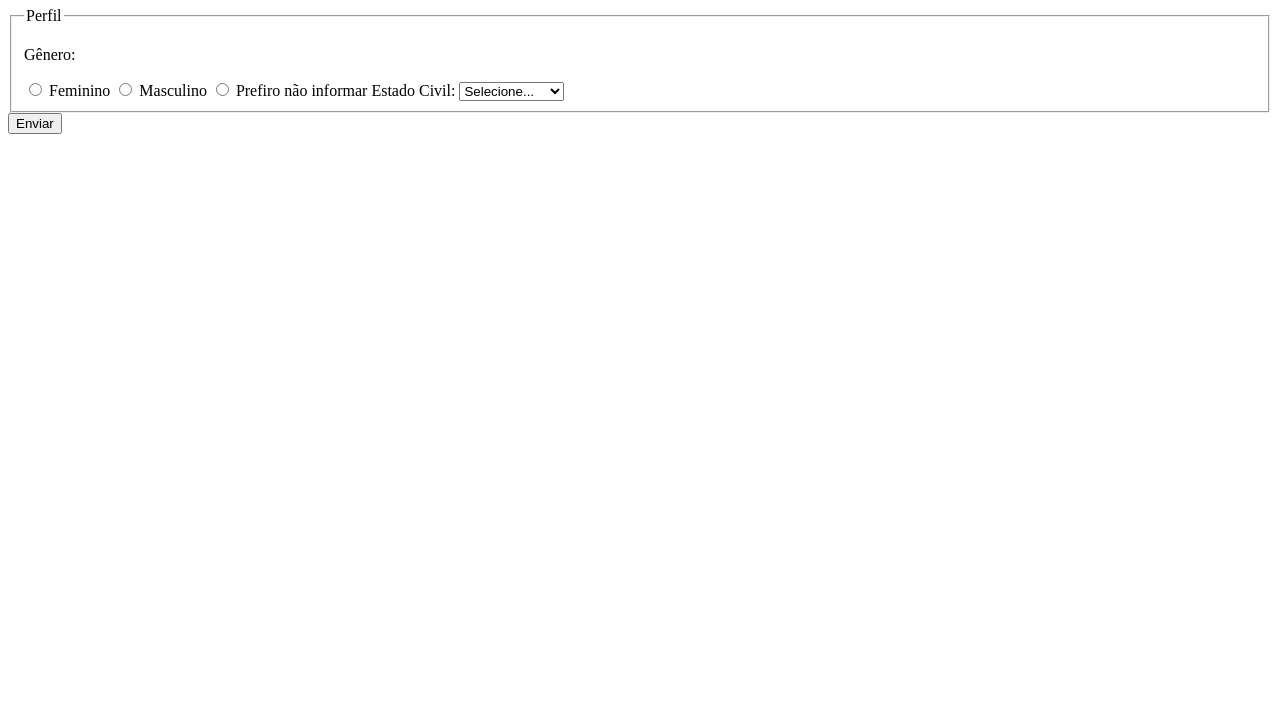
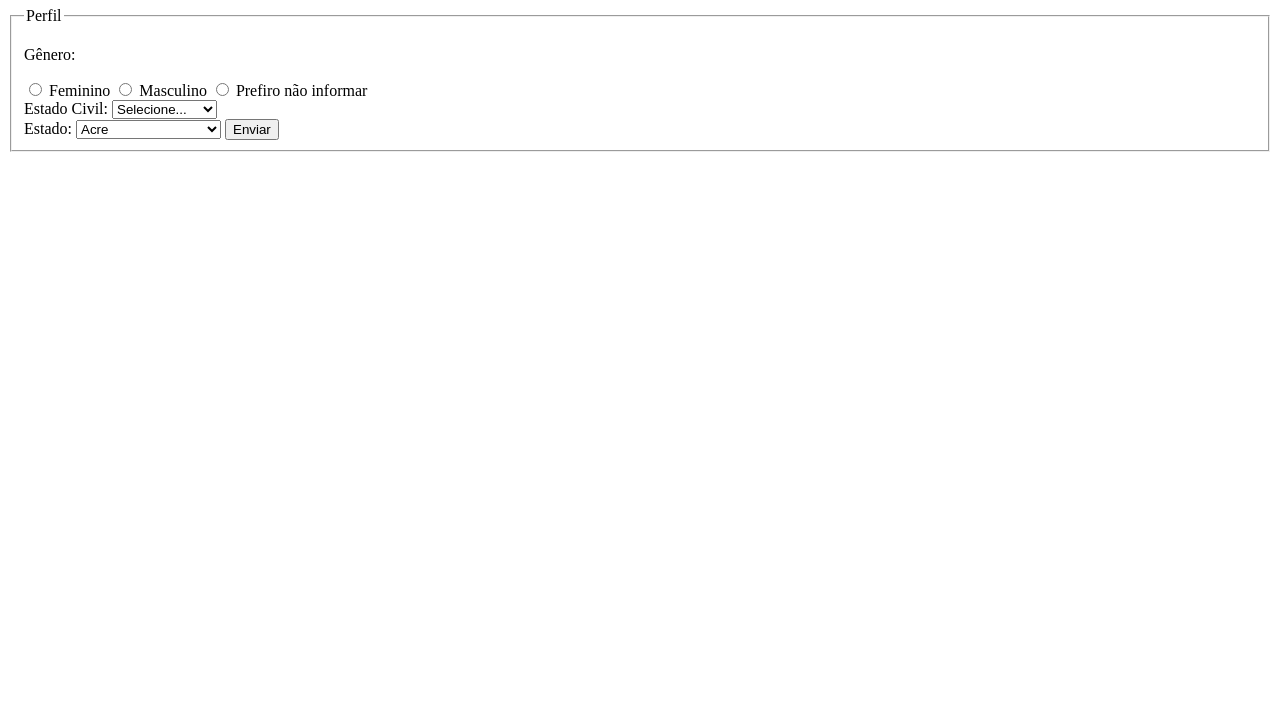
Before and after one commit to Augusto788/Culturama, a plain HTML site: page index.html in a window 1280 px wide. Shown: the part 73-800 px from the top of the page. Drawn offline with Linux system fonts and the light colour scheme.

Commit message:
Adiciona opcoes de estado

```diff
--- a/index.html
+++ b/index.html
@@ -49,6 +49,7 @@
                 <label for="UserGender">Masculino</label>
                 <input type="radio" name="UserGender" value="Not Informed">
                 <label for="UserGender">Prefiro não informar</label>
+                <br>
 
                 <label for="MaritalStatus">Estado Civil:</label>
                 <select name="MaritalStatus">
@@ -59,10 +60,38 @@
                     <option value="Divorciado">Divorciado</option>
                     <option value="Casado">União Estavel</option>
                 </select>
-            </fieldset>
+                <br>
 
-
-
+                <label for="UserState">Estado:</label>
+                <select name="UserState">
+                <option value="Acre">Acre</option>
+                <option value="Alagoas">Alagoas</option>
+                <option value="Amapá">Amapá</option>
+                <option value="Amazonas">Amazonas</option>
+                <option value="Bahia">Bahia</option>
+                <option value="Ceará">Ceará</option>
+                <option value="Distrito Federal">Distrito Federal</option>
+                <option value="Espírito Santo">Espírito Santo</option>
+                <option value="Goiás">Goiás</option>
+                <option value="Maranhão">Maranhão</option>
+                <option value="Mato Grosso do Sul">Mato Grosso do Sul</option>
+                <option value="Mato Grosso">Mato Grosso</option>
+                <option value="Minas Gerais">Minas Gerais</option>
+                <option value="Pará">Pará</option>
+                <option value="Paraíba">Paraíba</option>
+                <option value="Paraná">Paraná</option>
+                <option value="Pernambuco">Pernambuco</option>
+                <option value="Piauí">Piauí</option>
+                <option value="Rio de Janeiro">Rio de Janeiro</option>
+                <option value="Rio Grande do Norte">Rio Grande do Norte</option>
+                <option value="Rio Grande do Sul">Rio Grande do Sul</option>
+                <option value="Rondônia">Rondônia</option>
+                <option value="Roraima">Roraima</option>
+                <option value="Santa Catarina">Santa Catarina</option>
+                <option value="São Paulo">São Paulo</option>
+                <option value="Sergipe">Sergipe</option>
+                <option value="Tocantins">Tocantins</option>
+                </select>
             <button type="submit">Enviar</button>
         </form>
     </section>
```
